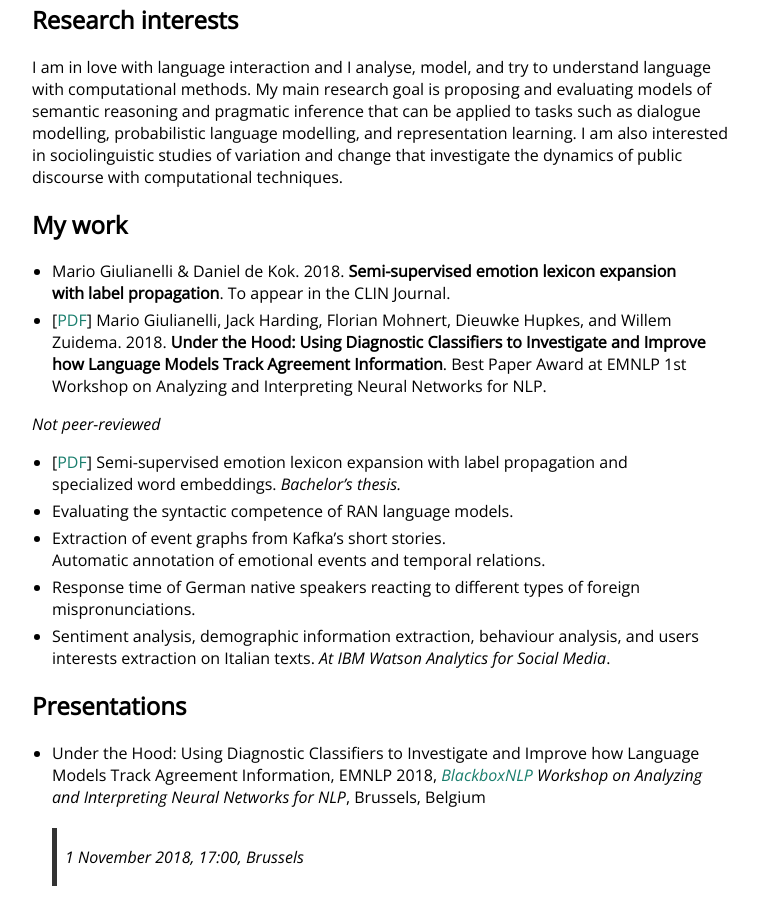
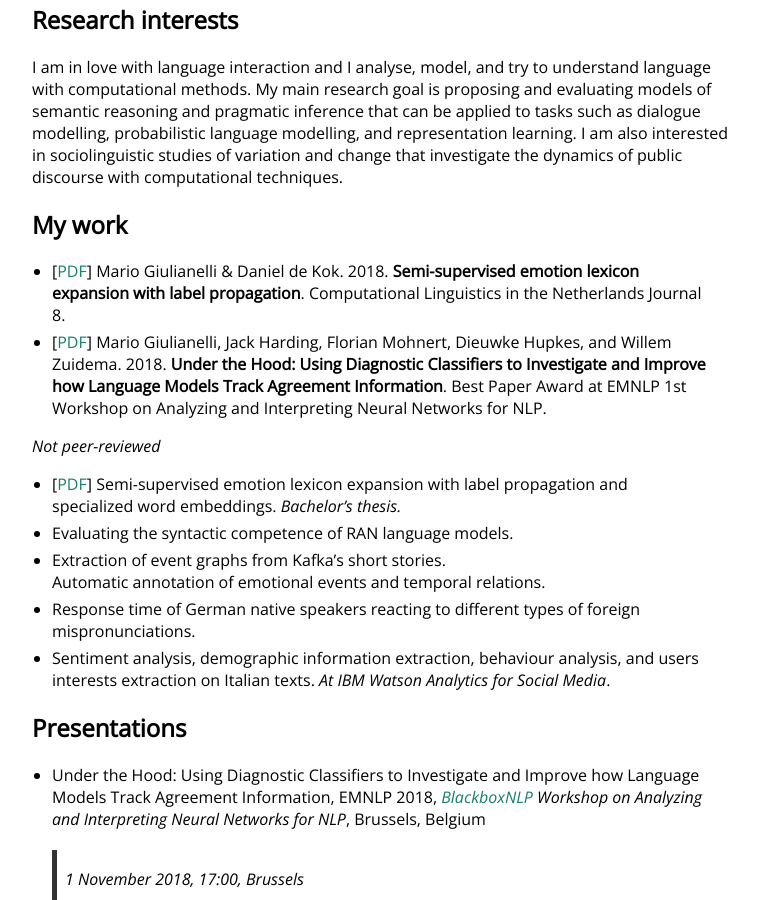
Before and after one commit to glnmario/glnmario.github.io, a Jekyll site: the page built from index.md, in a window 1280 px wide and 900 px high, scrolled down 446 px. Shown: the whole window, without its empty margins (258-1016 px from the left). Built offline with Jekyll 4.4.1, drawn with Linux system fonts in a browser that asks for light colours.

Commit message:
Update index.md

```diff
--- a/index.md
+++ b/index.md
@@ -21,7 +21,7 @@ Currently I study Artificial Intelligence at the University of Amsterdam.
 I am in love with language interaction and I analyse, model, and try to understand language with computational methods. My main research goal is proposing and evaluating models of semantic reasoning and pragmatic inference that can be applied to tasks such as dialogue modelling, probabilistic language modelling, and representation learning. I am also interested in sociolinguistic studies of variation and change that investigate the dynamics of public discourse with computational techniques.
 
 ## My work
-- Mario Giulianelli & Daniel de Kok. 2018. **Semi-supervised emotion lexicon expansion with label propagation**. To appear in the CLIN Journal.
+- [[PDF](https://clinjournal.org/sites/clinjournal.org/files/Giulianelli2018_0.pdf)] Mario Giulianelli & Daniel de Kok. 2018. **Semi-supervised emotion lexicon expansion with label propagation**. Computational Linguistics in the Netherlands Journal 8.
 - [[PDF](https://arxiv.org/pdf/1808.08079.pdf)] Mario Giulianelli, Jack Harding, Florian Mohnert, Dieuwke Hupkes, and Willem Zuidema. 2018. **Under the Hood: Using Diagnostic Classifiers to Investigate and Improve how Language Models Track Agreement Information**. Best Paper Award at EMNLP 1st Workshop on Analyzing and Interpreting Neural Networks for NLP.
 
 *Not peer-reviewed*
```
